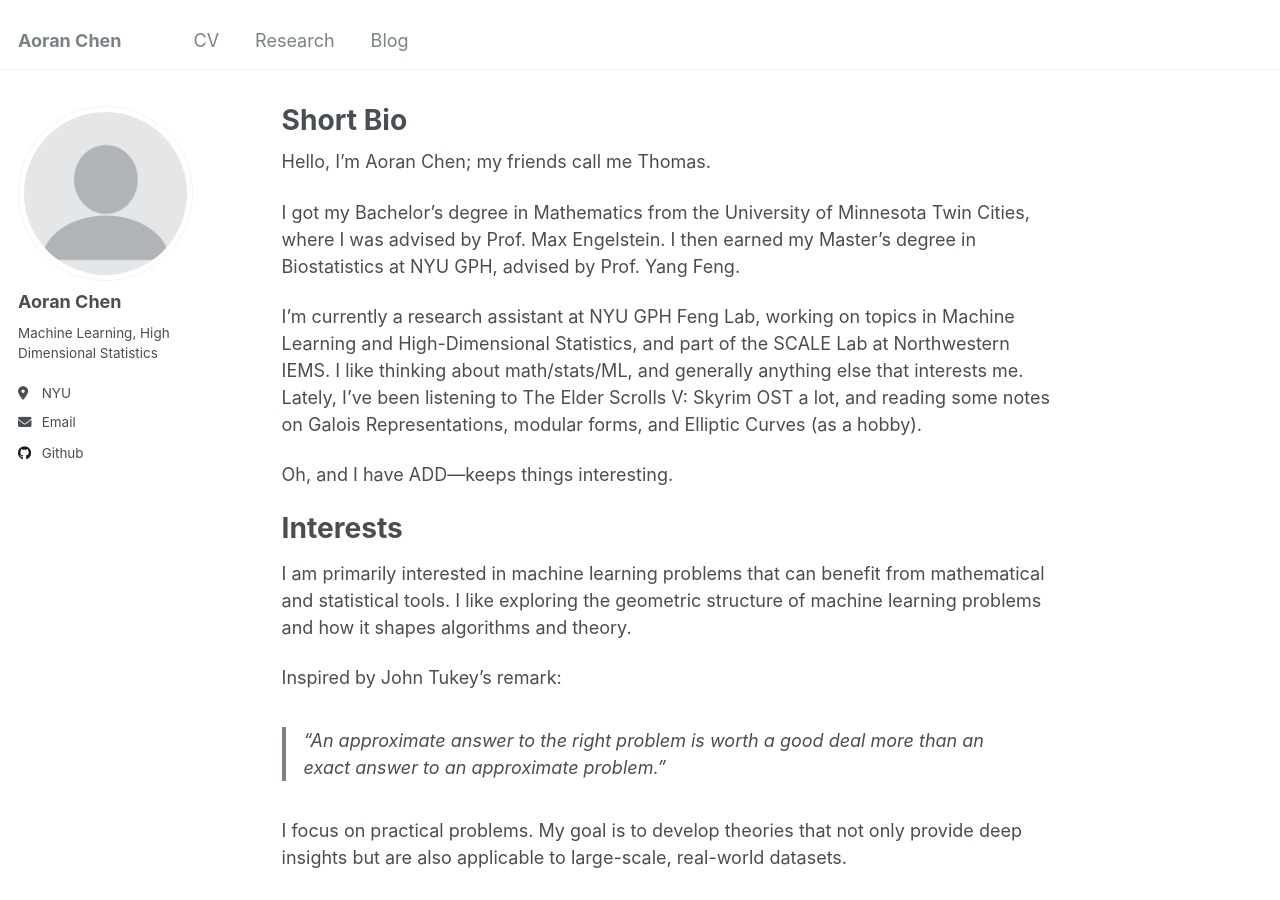
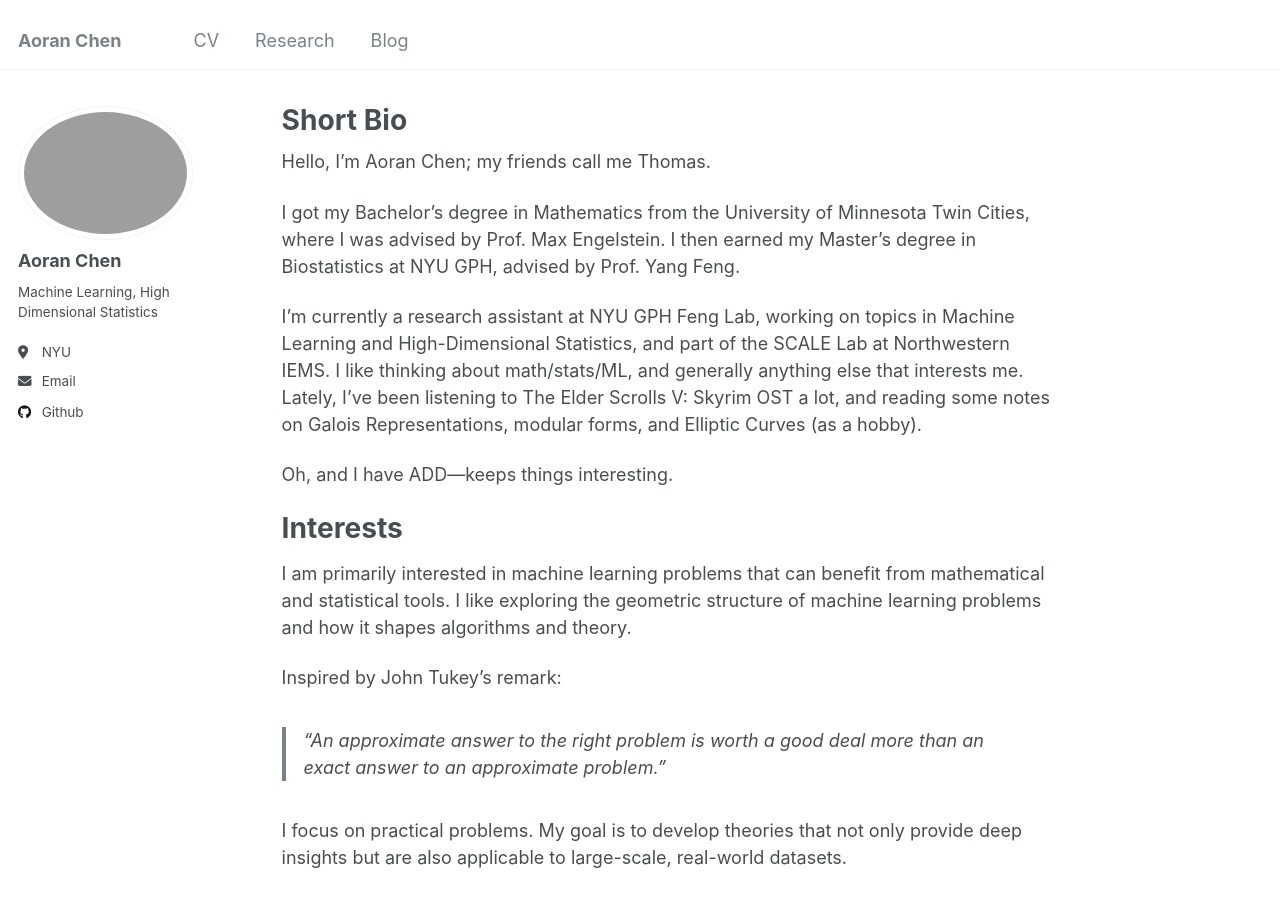
Before and after one commit to samohtaerg/samohtaerg.github.io, a Jekyll site: the page built from _pages/about.md, in a window 1280 px wide and 900 px high. Built offline with Jekyll 4.4.1, drawn with Linux system fonts in a browser that asks for light colours.

Commit message:
Update _config.yml

```diff
--- a/_config.yml
+++ b/_config.yml
@@ -21,7 +21,7 @@ repository               : "samohtaerg/samohtaerg.github.io"
 #               Additional customization can be done by editing /_includes/author-profile.html
 author:
   # Biographic information
-  avatar           : "profile.png"
+  avatar           : "photopiano.png"
   name             : "Aoran Chen"
   pronouns         : # example: "she/her"
   bio              : "Machine Learning, High Dimensional Statistics"
```
